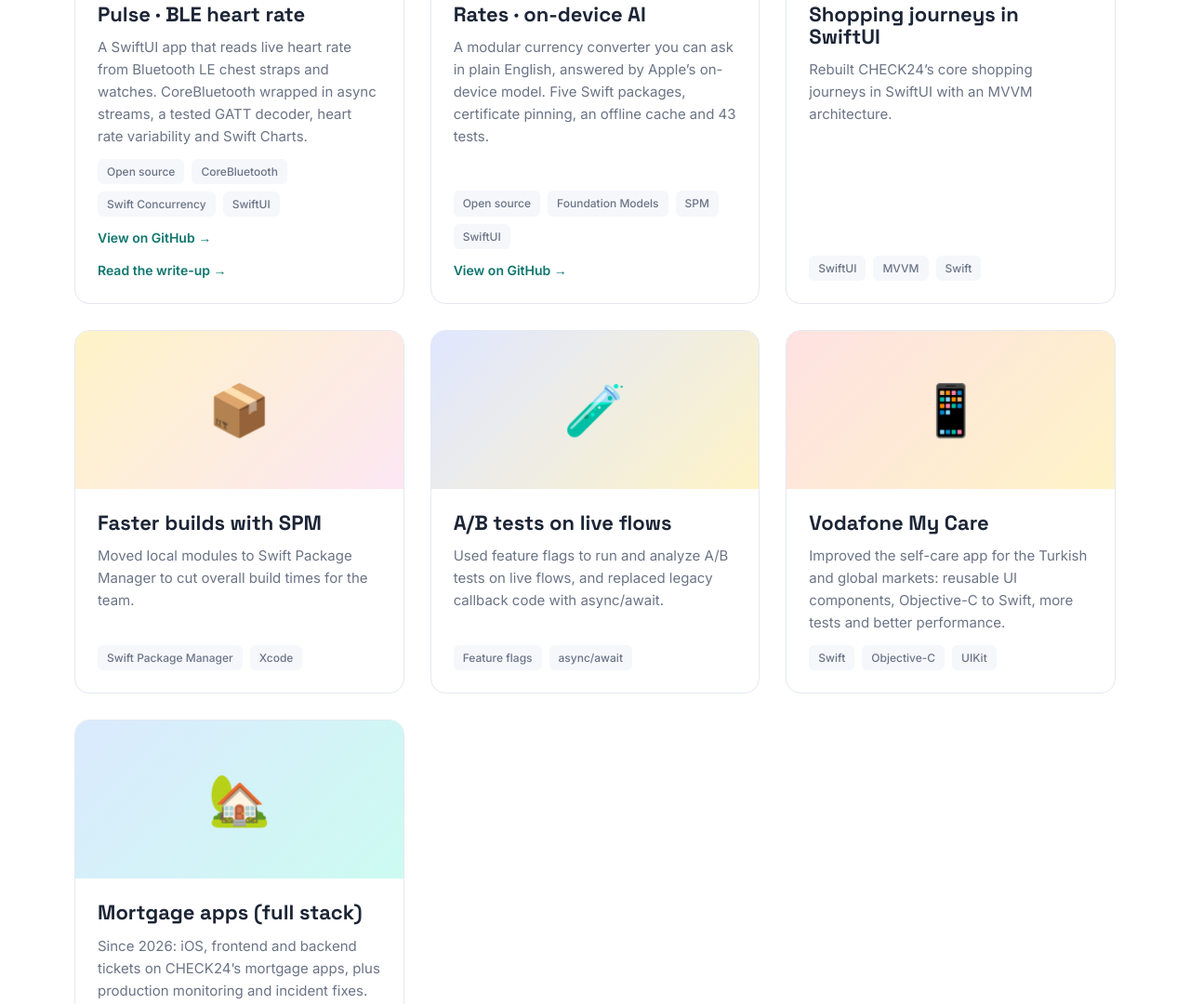
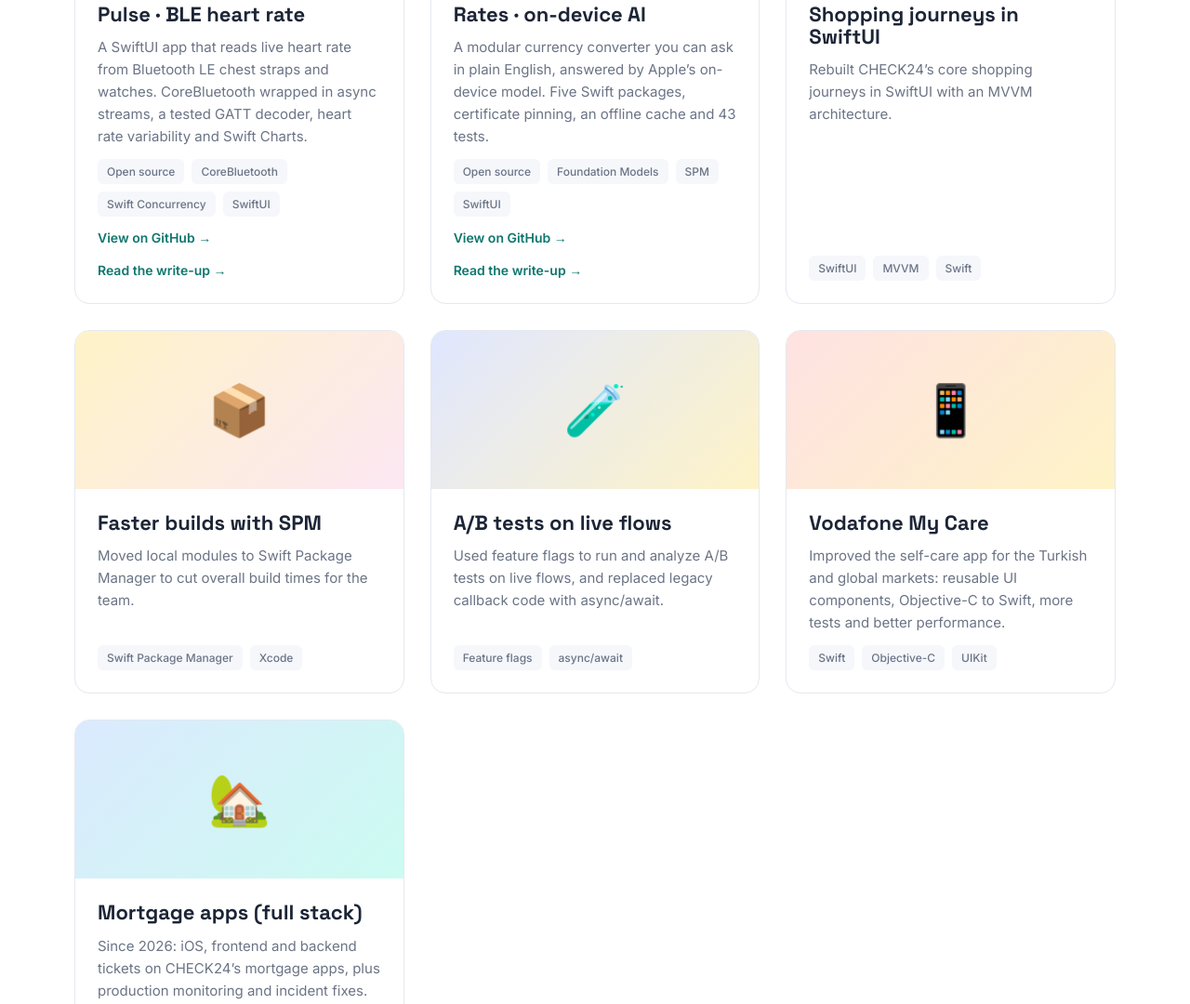
Before and after one commit to parstuncel/parstuncel.github.io, a plain HTML site: page index.html in a window 1280 px wide. Shown: the part 4161-5241 px from the top of the page at 93% size. Drawn offline with nearby package versions, Linux system fonts and the light colour scheme.

Commit message:
Link the Rates write-up from the project card
Co-Authored-By: Claude Opus 5.5 <noreply@anthropic.com>

```diff
--- a/index.html
+++ b/index.html
@@ -418,6 +418,7 @@
             <p>A modular currency converter you can ask in plain English, answered by Apple’s on-device model. Five Swift packages, certificate pinning, an offline cache and 43 tests.</p>
             <div class="tags"><span class="tag">Open source</span><span class="tag">Foundation Models</span><span class="tag">SPM</span><span class="tag">SwiftUI</span></div>
             <a class="link" href="https://github.com/parstuncel/rates-ios" target="_blank" rel="noopener">View on GitHub →</a>
+            <a class="link" href="https://pars-tuncel.medium.com/rules-first-model-second-adding-on-device-ai-to-a-swiftui-app-cfe281db2f29" target="_blank" rel="noopener">Read the write-up →</a>
           </div>
         </article>
         <article class="project reveal">
```
